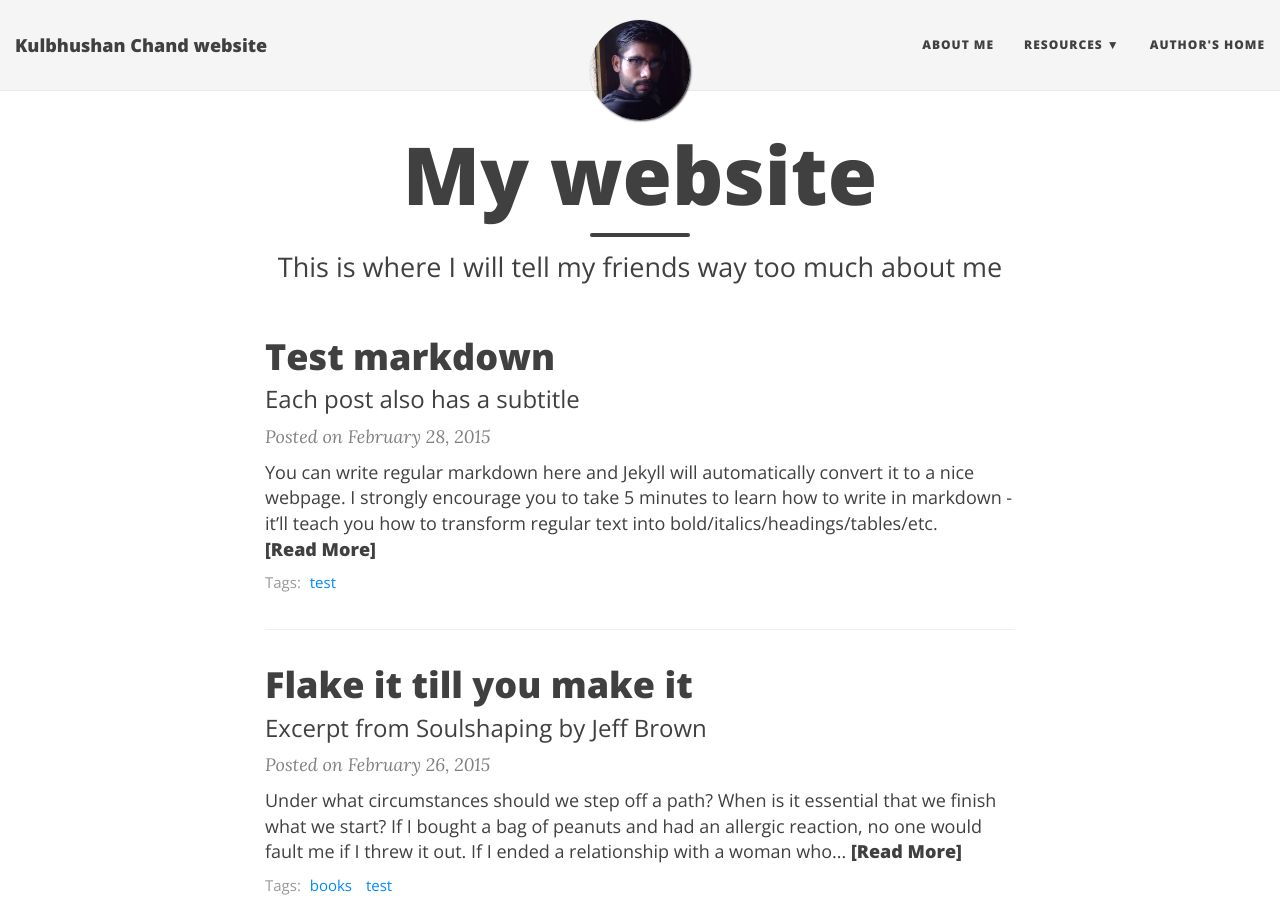
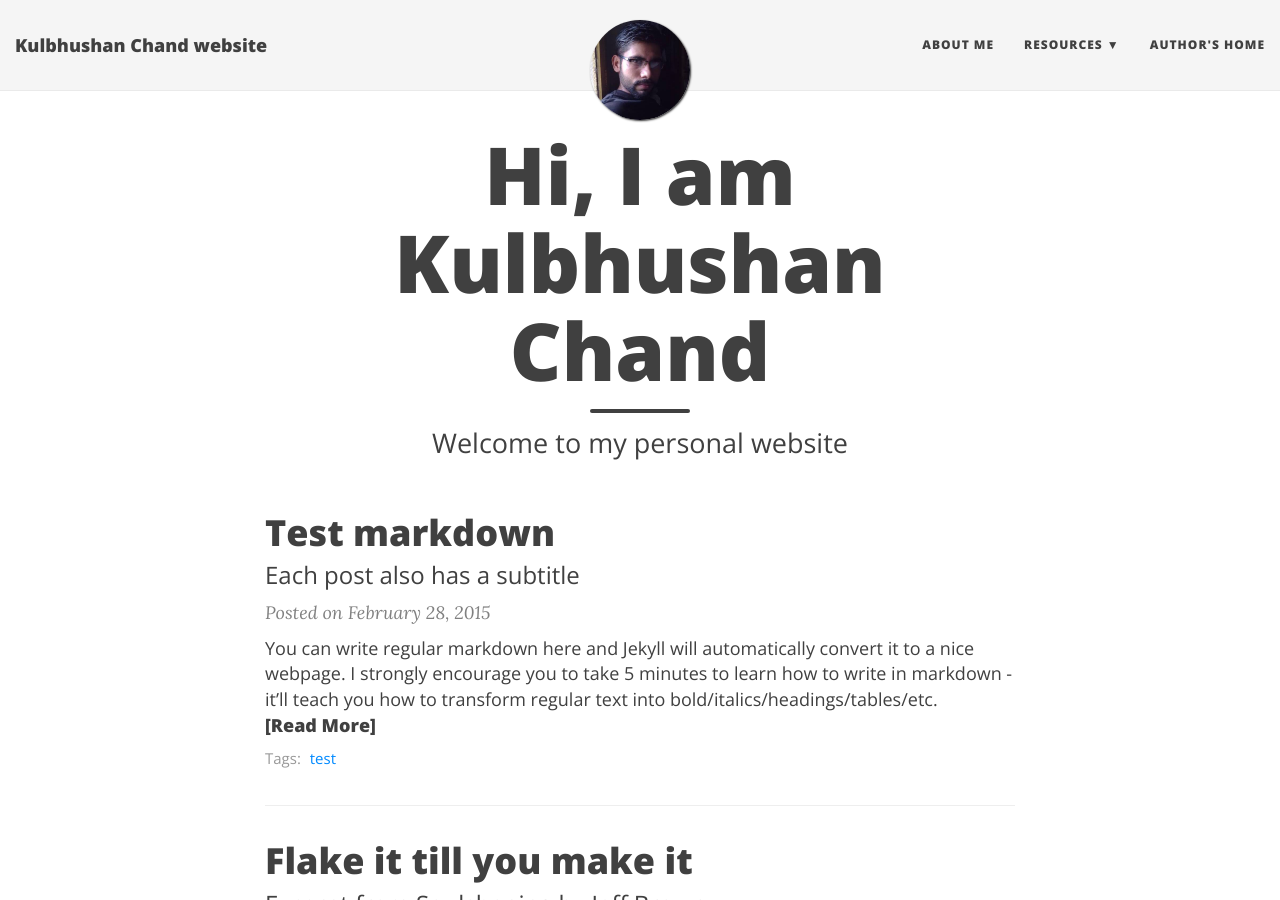
Before and after one commit to kulbhushanchand/kulbhushan-chand.github.io-v1, a Jekyll site: the page built from index.html, in a window 1280 px wide and 900 px high. Built offline with Jekyll 4.4.1, drawn with Linux system fonts in a browser that asks for light colours; nearby versions of some CDN libraries; the list of posts is cut into pages by our own code.

Commit message:
index file update

```diff
--- a/index.html
+++ b/index.html
@@ -1,9 +1,10 @@
 ---
 layout: page
-title: My website
-subtitle: This is where I will tell my friends way too much about me
+title: Hi, I am Kulbhushan Chand
+subtitle: Welcome to my personal website
 use-site-title: true
 ---
+
 
 <div class="posts-list">
   {% for post in paginator.posts %}
```
